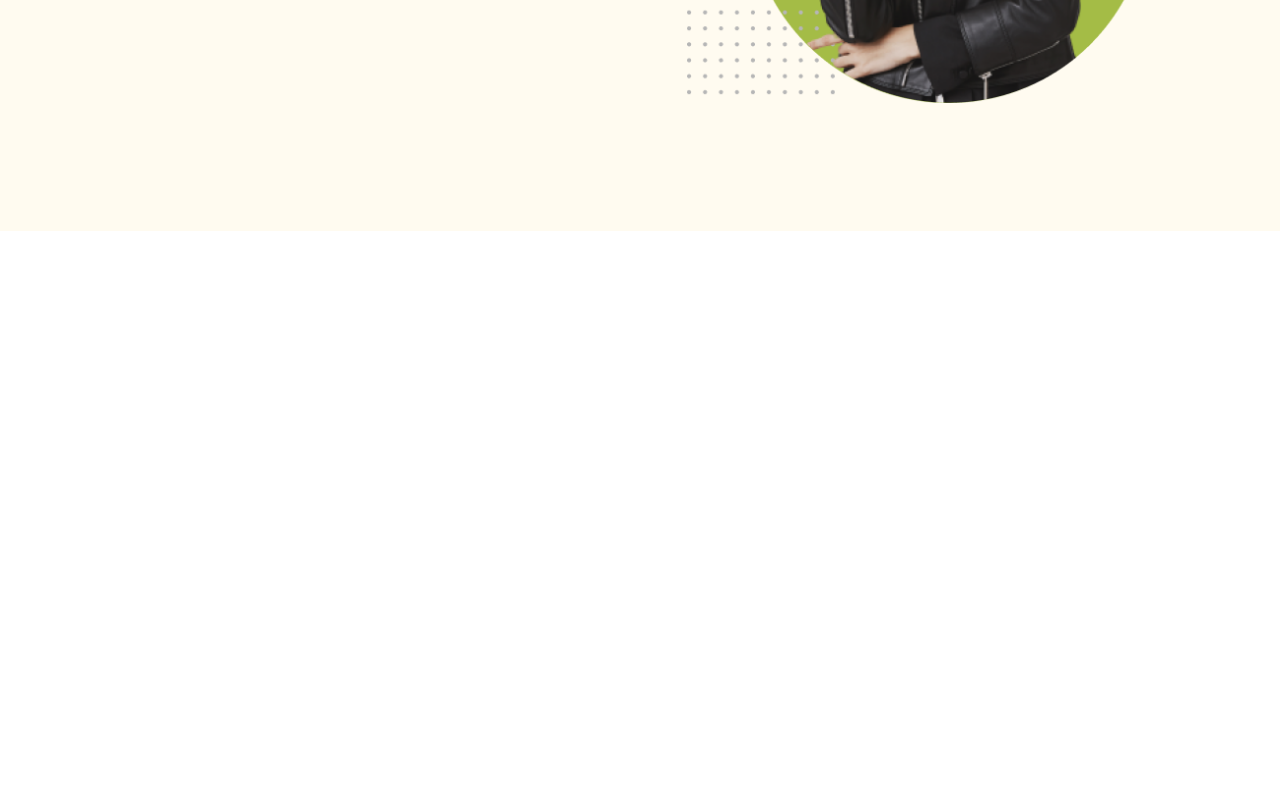
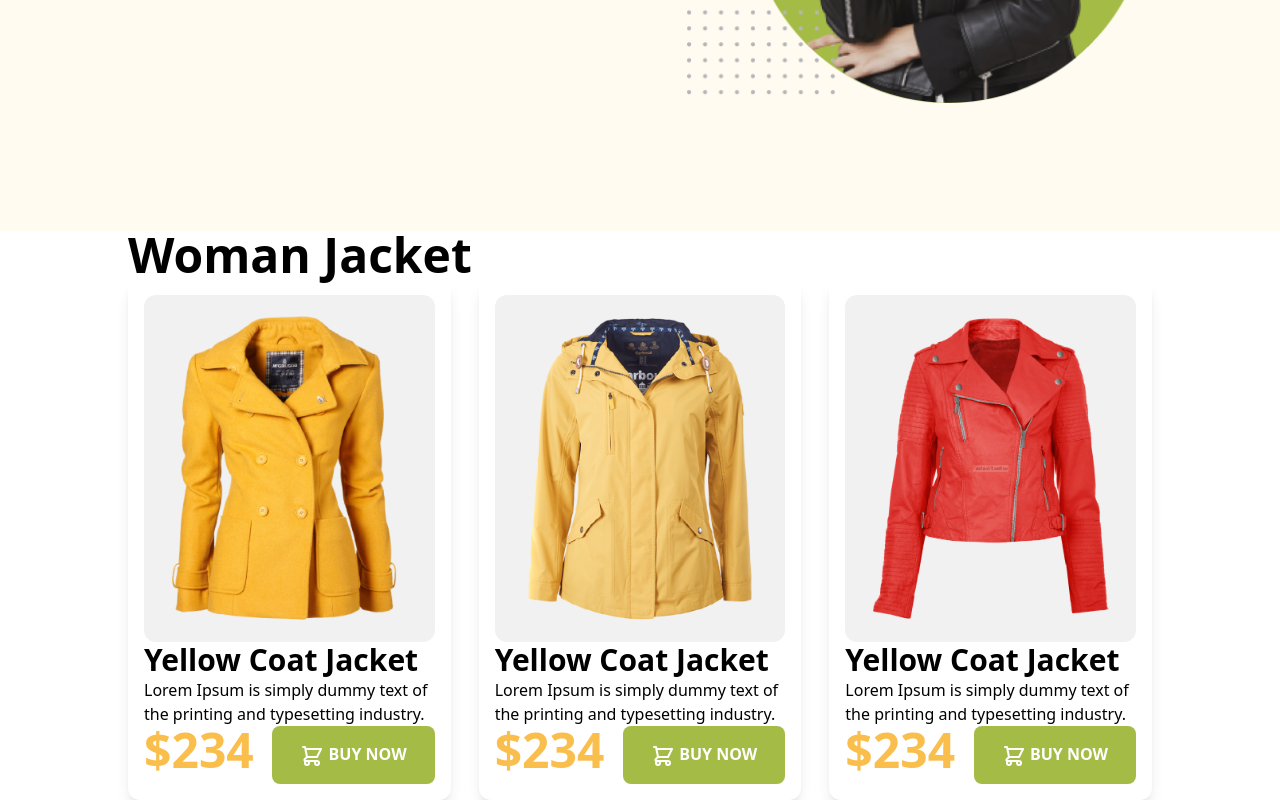
Before and after one commit to Razibul-Islam/penguin, a plain HTML site: page index.html in a window 1280 px wide. Shown: the part 424-1224 px from the top of the page. Before the commit the page ends 800 px from the top, so only its background shows below. Drawn offline with nearby package versions, Linux system fonts and the light colour scheme.

Commit message:
woman jacket added

```diff
--- a/index.html
+++ b/index.html
@@ -16,6 +16,8 @@
                     colors: {
                         clifford: '#da373d',
                         penguin: '#fffbf0',
+                        jacketPrice: '#fabe4c',
+                        jacketbackground: '#f1f1f1',
                     }
                 }
             }
@@ -47,8 +49,64 @@
             </div>
         </section>
     </header>
-    <main>
-
+    <main class="sm:mx-32 mx-10">
+        <!-- Woman Jacket -->
+        <section>
+            <h2 class="text-5xl font-semibold">Woman Jacket</h2>
+            <div class="grid grid-cols-3 gap-7">
+                <div class="p-4 shadow-lg rounded-xl">
+                    <div class="p-5 bg-jacketbackground rounded-xl">
+                        <img src="images/jacket-1.png">
+                    </div>
+                    <h3 class="text-3xl font-semibold">Yellow Coat Jacket</h3>
+                    <p>Lorem Ipsum is simply dummy text of the printing and typesetting industry.</p>
+                    <div class="flex justify-between">
+                        <h2 class="text-5xl text-jacketPrice font-bold">$234</h2>
+                        <button class="uppercase bg-[#A4BC46] py-4 px-7 font-semibold rounded-lg text-white">
+                            <svg xmlns="http://www.w3.org/2000/svg" class="h-6 w-6 inline" fill="none"
+                                viewBox="0 0 24 24" stroke="currentColor" stroke-width="2">
+                                <path stroke-linecap="round" stroke-linejoin="round"
+                                    d="M3 3h2l.4 2M7 13h10l4-8H5.4M7 13L5.4 5M7 13l-2.293 2.293c-.63.63-.184 1.707.707 1.707H17m0 0a2 2 0 100 4 2 2 0 000-4zm-8 2a2 2 0 11-4 0 2 2 0 014 0z" />
+                            </svg>
+                            buy now</button>
+                    </div>
+                </div>
+                <div class="p-4 shadow-lg rounded-xl">
+                    <div class="p-5 bg-jacketbackground rounded-xl">
+                        <img src="images/jacket-2.png">
+                    </div>
+                    <h3 class="text-3xl font-semibold">Yellow Coat Jacket</h3>
+                    <p>Lorem Ipsum is simply dummy text of the printing and typesetting industry.</p>
+                    <div class="flex justify-between">
+                        <h2 class="text-5xl text-jacketPrice font-bold">$234</h2>
+                        <button class="uppercase bg-[#A4BC46] py-4 px-7 font-semibold rounded-lg text-white">
+                            <svg xmlns="http://www.w3.org/2000/svg" class="h-6 w-6 inline" fill="none"
+                                viewBox="0 0 24 24" stroke="currentColor" stroke-width="2">
+                                <path stroke-linecap="round" stroke-linejoin="round"
+                                    d="M3 3h2l.4 2M7 13h10l4-8H5.4M7 13L5.4 5M7 13l-2.293 2.293c-.63.63-.184 1.707.707 1.707H17m0 0a2 2 0 100 4 2 2 0 000-4zm-8 2a2 2 0 11-4 0 2 2 0 014 0z" />
+                            </svg>
+                            buy now</button>
+                    </div>
+                </div>
+                <div class="p-4 shadow-lg rounded-xl">
+                    <div class="p-5 bg-jacketbackground rounded-xl">
+                        <img src="images/jacket-3.png">
+                    </div>
+                    <h3 class="text-3xl font-semibold">Yellow Coat Jacket</h3>
+                    <p>Lorem Ipsum is simply dummy text of the printing and typesetting industry.</p>
+                    <div class="flex justify-between">
+                        <h2 class="text-5xl text-jacketPrice font-bold">$234</h2>
+                        <button class="uppercase bg-[#A4BC46] py-4 px-7 font-semibold rounded-lg text-white">
+                            <svg xmlns="http://www.w3.org/2000/svg" class="h-6 w-6 inline" fill="none"
+                                viewBox="0 0 24 24" stroke="currentColor" stroke-width="2">
+                                <path stroke-linecap="round" stroke-linejoin="round"
+                                    d="M3 3h2l.4 2M7 13h10l4-8H5.4M7 13L5.4 5M7 13l-2.293 2.293c-.63.63-.184 1.707.707 1.707H17m0 0a2 2 0 100 4 2 2 0 000-4zm-8 2a2 2 0 11-4 0 2 2 0 014 0z" />
+                            </svg>
+                            buy now</button>
+                    </div>
+                </div>
+            </div>
+        </section>
     </main>
 
 
```
